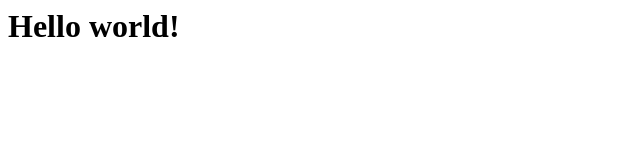
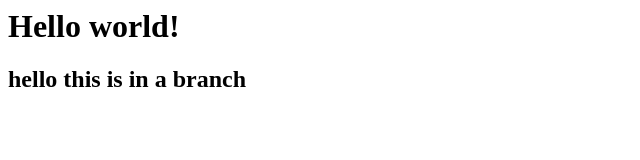
Before and after one commit to SCPR/training-git, a plain HTML site: page index.html in a window 1280 px wide. Shown: the whole page, without its empty margins (0-640 px from the left). Drawn offline with Linux system fonts and the light colour scheme.

Commit message:
hello branch message

```diff
--- a/index.html
+++ b/index.html
@@ -1 +1,3 @@
 <h1>Hello world!</h1>
+
+<h2>hello this is in a branch</h2>
```
